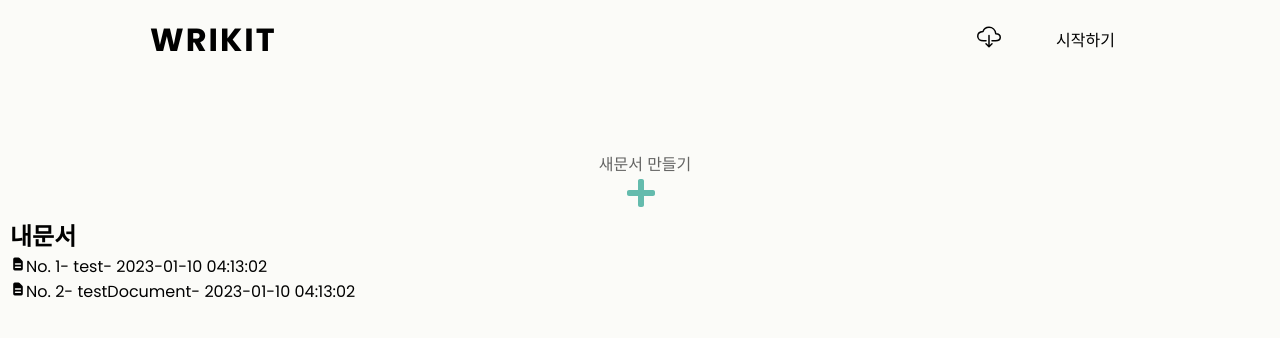
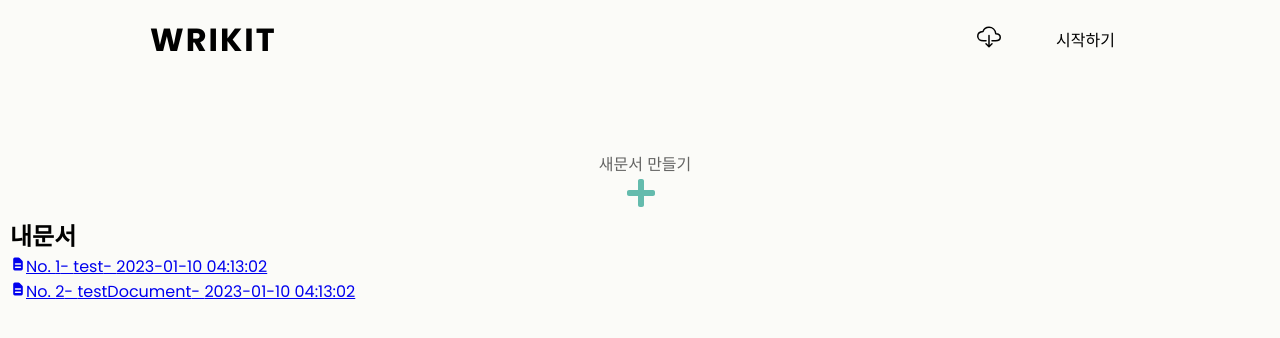
Before and after one commit to wrikit/wrikitFront, a React (Create React App) app: page /document in a window 1280 px wide. Shown: the top 338 px of the page. Built offline with nearby package versions, Linux system fonts and the light colour scheme; no server answers; the HTML template or start-up script is replaced by a standard one.

Commit message:
feat: documentlist link추가

```diff
--- a/src/components/DocumentPage/DocumentItem.js
+++ b/src/components/DocumentPage/DocumentItem.js
@@ -1,3 +1,4 @@
+import { Link } from "react-router-dom";
 import { HiDocumentText } from "react-icons/hi";
 //documentItem컴포넌트 문서 번호, 이름, 마지막업데이트날짜
 const DocumentItem = (props) => {
@@ -8,14 +9,14 @@ const DocumentItem = (props) => {
   console.log("DocumentItem컴포넌트", document.id);
   //   post =>{id: x, title: xxx, body: xxx}
   return (
-    <div className="DocumentItem">
+    <Link className="DocumentItem" to={"/document/" + document.id}>
       <div>
         <HiDocumentText />
         <span className="id">No. {document.id}</span>
         <span className="docName">- {document.docName}</span>
         <span className="lastUpdate">- {document.lastUpdate}</span>
       </div>
-    </div>
+    </Link>
   );
 };
 
```
